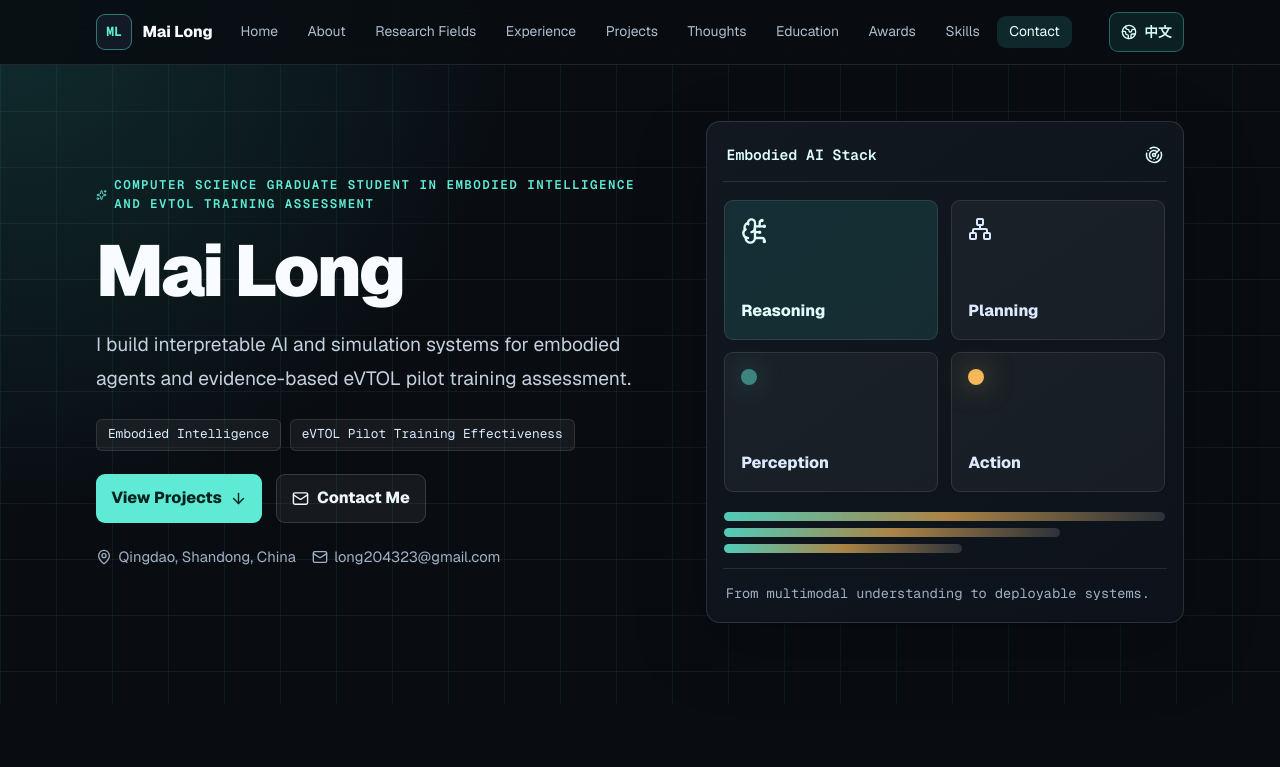
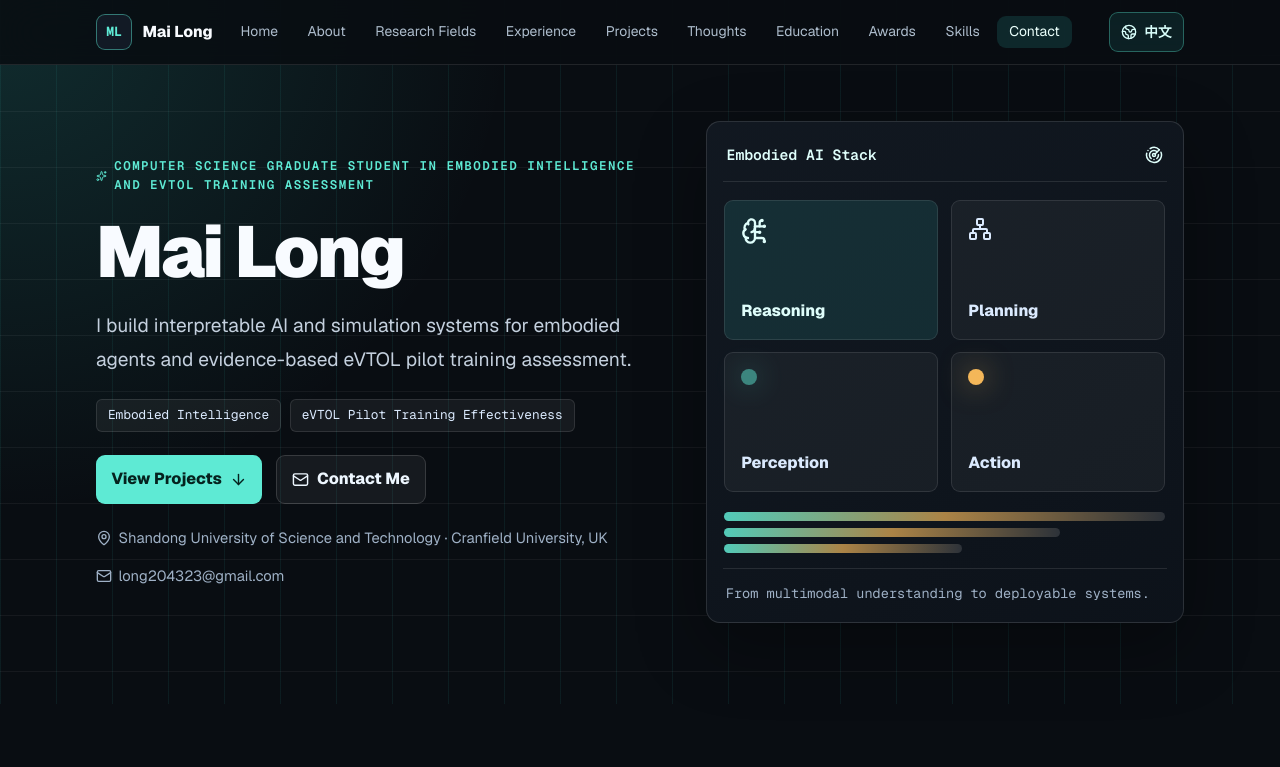
Before and after one commit to Foreverlongdamai/Foreverlongdamai.github.io, a Next.js app in the folder personal-portfolio/: page / in a window 1280 px wide. Shown: the top 767 px of the page. Built offline with nearby package versions, Linux system fonts and the light colour scheme.

Commit message:
Show both university affiliations

```diff
--- a/personal-portfolio/src/content/site.ts
+++ b/personal-portfolio/src/content/site.ts
@@ -27,7 +27,10 @@ export const siteContent: SiteContent = {
       en: "I am pursuing an M.S. in Computer Science at Shandong University of Science and Technology and undertaking a 2026 research internship at Cranfield University. My work spans interpretable multimodal assessment for eVTOL flight training, underwater visual detection, traffic simulation, and web development, alongside research in embodied intelligence.",
       zh: "我目前在山东科技大学攻读计算机科学硕士，并于 2026 年在英国克兰菲尔德大学开展研究实习。我的经历涵盖 eVTOL 飞行训练的可解释多模态评估、水下视觉检测、交通场景仿真和 Web 开发，并持续开展具身智能方向的研究。",
     },
-    location: { en: "Qingdao, Shandong, China", zh: "中国山东青岛" },
+    location: {
+      en: "Shandong University of Science and Technology · Cranfield University, UK",
+      zh: "山东科技大学 · 英国克兰菲尔德大学",
+    },
     email: "long204323@gmail.com",
     phone: "+86 17685762976",
     focus: [
```
Also changed, not shown: 1 other file (tests, documents, lock files or other folders).
